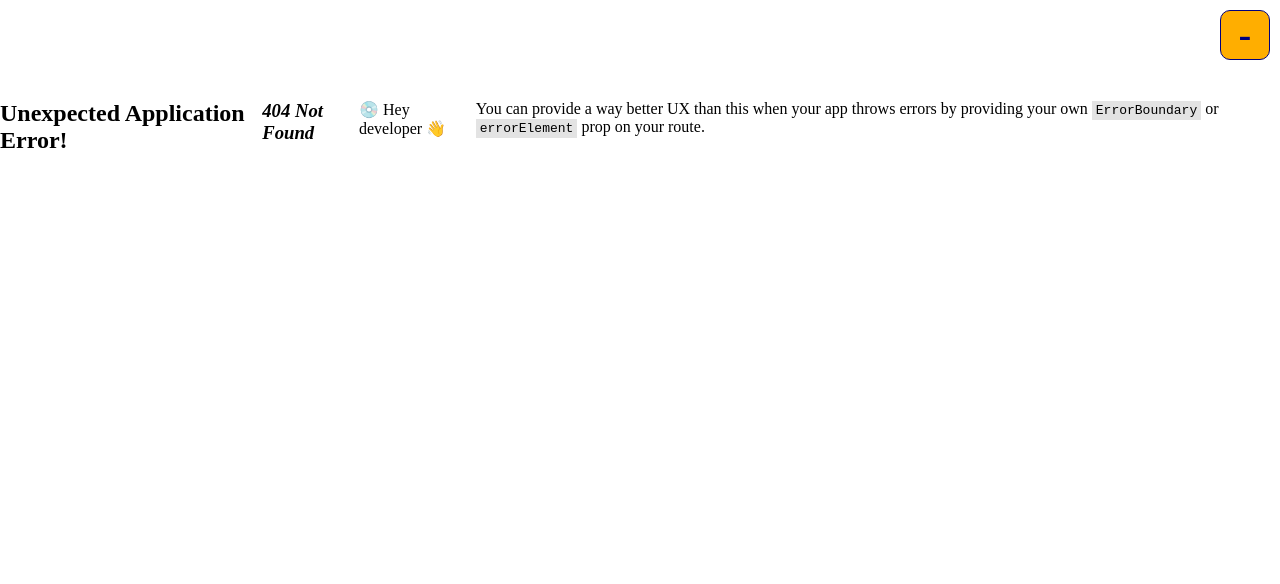
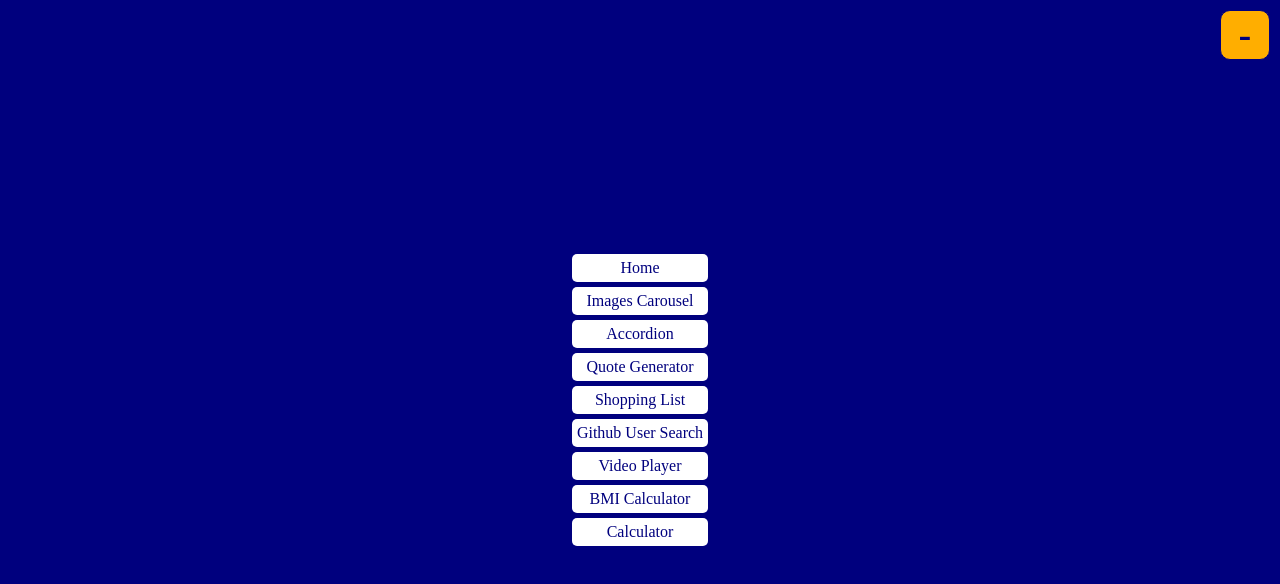
Before and after one commit to WSMomo/react-simple-projects, a React (Create React App) app: page /calculator in a window 1280 px wide. Before the commit this address had no page. Shown: the top 584 px of the page. Built offline with nearby package versions, Linux system fonts and the light colour scheme.

Commit message:
add Calculator

```diff
--- a/src/App.js
+++ b/src/App.js
@@ -16,6 +16,7 @@
 import Videoplayer from "./components/video-player/VideoPlayer";
 import Bmi from "./components/bmi/Bmi";
 import { useState } from "react";
+import Calculator from "./components/calculator/Calculator";
 
 function App() {
   const [show, setShow] = useState(true);
@@ -32,6 +33,7 @@
       <Route path="/github" element={<Github />} />
       <Route path="/videoplayer" element={<Videoplayer />} />
       <Route path="/bmi" element={<Bmi />} />
+      <Route path="/calculator" element={<Calculator />} />
     </Route>
   );
 
@@ -82,6 +84,9 @@
             <Link className="router-link" to="/bmi" onClick={onShow}>
               BMI Calculator
             </Link>
+            <Link className="router-link" to="/calculator" onClick={onShow}>
+              Calculator
+            </Link>
           </div>
         </div>
       )}
--- /dev/null
+++ b/src/components/calculator/Button.js
@@ -0,0 +1,15 @@
+export function Button({ children, className, onValue }) {
+  function handleClick(e) {
+    onValue(e.target.value);
+  }
+
+  return (
+    <button
+      value={children}
+      className={`calculator-button ${className}`}
+      onClick={handleClick}
+    >
+      {children}
+    </button>
+  );
+}
--- /dev/null
+++ b/src/components/calculator/Buttons.js
@@ -0,0 +1,39 @@
+import { Button } from "./Button";
+
+export function Buttons({ onOperation, onValue }) {
+  return (
+    <div className="calculator-buttons">
+      <div className="calculator-row">
+        <Button onValue={onOperation}>AC</Button>
+        <Button onValue={onOperation}>+/-</Button>
+        <Button onValue={onOperation}>%</Button>
+        <Button onValue={onOperation}>/</Button>
+      </div>
+      <div className="calculator-row">
+        <Button onValue={onValue}>7</Button>
+        <Button onValue={onValue}>8</Button>
+        <Button onValue={onValue}>9</Button>
+        <Button onValue={onOperation}>*</Button>
+      </div>
+      <div className="calculator-row">
+        <Button onValue={onValue}>4</Button>
+        <Button onValue={onValue}>5</Button>
+        <Button onValue={onValue}>6</Button>
+        <Button onValue={onOperation}>-</Button>
+      </div>
+      <div className="calculator-row">
+        <Button onValue={onValue}>1</Button>
+        <Button onValue={onValue}>2</Button>
+        <Button onValue={onValue}>3</Button>
+        <Button onValue={onOperation}>+</Button>
+      </div>
+      <div className="calculator-row">
+        <Button onValue={onValue} className="value-0">
+          0
+        </Button>
+        <Button onValue={onValue}>.</Button>
+        <Button onValue={onOperation}>=</Button>
+      </div>
+    </div>
+  );
+}
--- /dev/null
+++ b/src/components/calculator/Calculator.js
@@ -0,0 +1,110 @@
+import { useEffect, useState } from "react";
+import { Buttons } from "./Buttons";
+
+export default function Calculator() {
+  const [value, setValue] = useState(0);
+  const [result, setResult] = useState(null);
+  const [operation, setOperation] = useState(null);
+  const [lastClicked, setLastClicked] = useState();
+  function handleValue(newValue) {
+    if (value.toString().length > 6) {
+      return;
+    }
+    if (value === 0) {
+      setValue(newValue);
+      return;
+    }
+    console.log(lastClicked);
+    if (lastClicked === "=") {
+      setLastClicked(null);
+      setResult(null);
+      setValue(newValue);
+      return;
+    }
+
+    setValue(() => value + newValue);
+  }
+
+  function executeOperation(oper) {
+    let newValue;
+    switch (oper) {
+      case "+":
+        newValue = +result + +value;
+        break;
+      case "-":
+        newValue = +result - +value;
+        break;
+      case "*":
+        newValue = +result * +value;
+        break;
+      case "/":
+        newValue = +result / +value;
+        break;
+      case "%":
+        newValue = +result * +value;
+        break;
+      default:
+        break;
+    }
+
+    console.log(typeof newValue);
+    if (typeof newValue === "number") {
+      setValue(newValue);
+    } else {
+      setValue(0);
+    }
+  }
+
+  function handleOperation(oper) {
+    switch (oper) {
+      case "AC":
+        setLastClicked(oper);
+        setValue(0);
+        setResult(null);
+        setOperation(null);
+        break;
+      case "+":
+      case "-":
+      case "*":
+      case "/":
+      case "%":
+        setLastClicked(oper);
+        setOperation(oper);
+        setResult(value);
+        setValue(0);
+        break;
+      case "=":
+        if (lastClicked !== '"=') {
+          setLastClicked(oper);
+          executeOperation(operation);
+          setResult(null);
+          setOperation(null);
+        }
+        break;
+      case "+/-":
+        setValue(() => +value * -1);
+
+        break;
+      default:
+        break;
+    }
+  }
+
+  return (
+    <div className="calculator-container">
+      <Screen result={result} operation={operation} value={value} />
+      <Buttons onOperation={handleOperation} onValue={handleValue} />
+    </div>
+  );
+}
+
+function Screen({ result, operation, value }) {
+  return (
+    <div className="calculator-screen">
+      <div className="calculator-screen-output">
+        {result} {operation}
+      </div>
+      <div className="calculator-screen-input">{value}</div>
+    </div>
+  );
+}
--- a/src/index.css
+++ b/src/index.css
@@ -341,3 +341,59 @@
   color: var(--secondary-color);
   accent-color: var(--detail-color);
 }
+
+/* Calculator */
+.calculator-container {
+  background-color: var(--main-color);
+  color: var(--secondary-color);
+  padding: 10px;
+  border-radius: 10px;
+}
+
+.calculator-screen {
+  display: flex;
+  flex-direction: column;
+  align-items: flex-end;
+  height: 100px;
+  width: 250px;
+  font-size: 2rem;
+  background-color: #000;
+  color: var(--detail-color);
+  padding: 5px;
+}
+
+.calculator-screen-output {
+  height: 50px;
+}
+
+.calculator-screen-input {
+  height: 50px;
+}
+
+.calculator-row {
+  display: grid;
+  grid-template-columns: repeat(4, 1fr);
+}
+
+.calculator-button {
+  aspect-ratio: 1/1;
+  background-color: var(--main-color-color);
+  color: var(--detail-color);
+  border: 1px solid var(--detail-color);
+  cursor: pointer;
+  font-size: 1.5rem;
+}
+
+.calculator-button:hover {
+  background-color: var(--detail-color);
+  color: var(--main-color);
+}
+
+.calculator-button:active {
+  background-color: var(--secondary-color);
+}
+
+.value-0 {
+  grid-column: span 2;
+  aspect-ratio: 2/1;
+}
```
